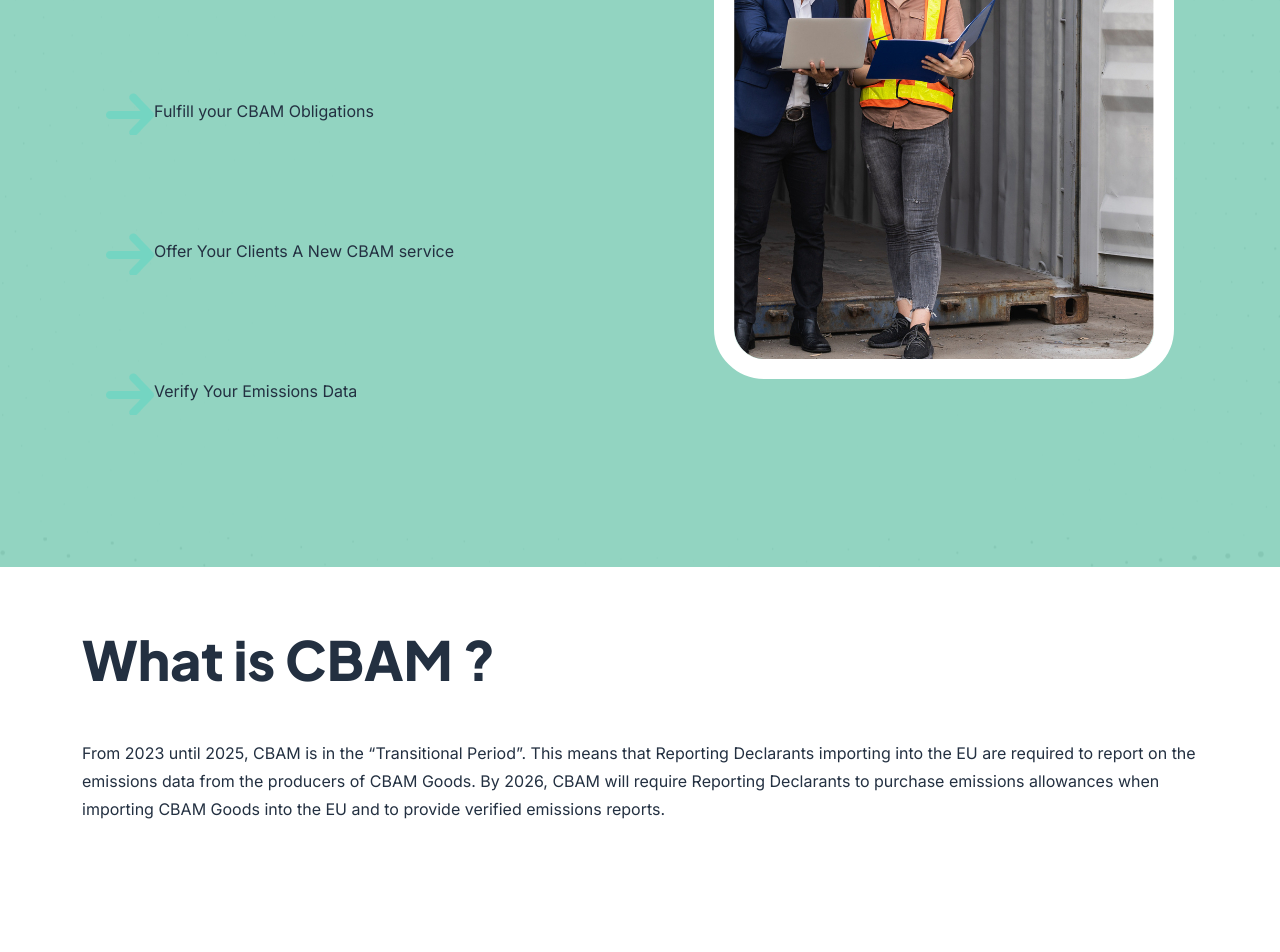
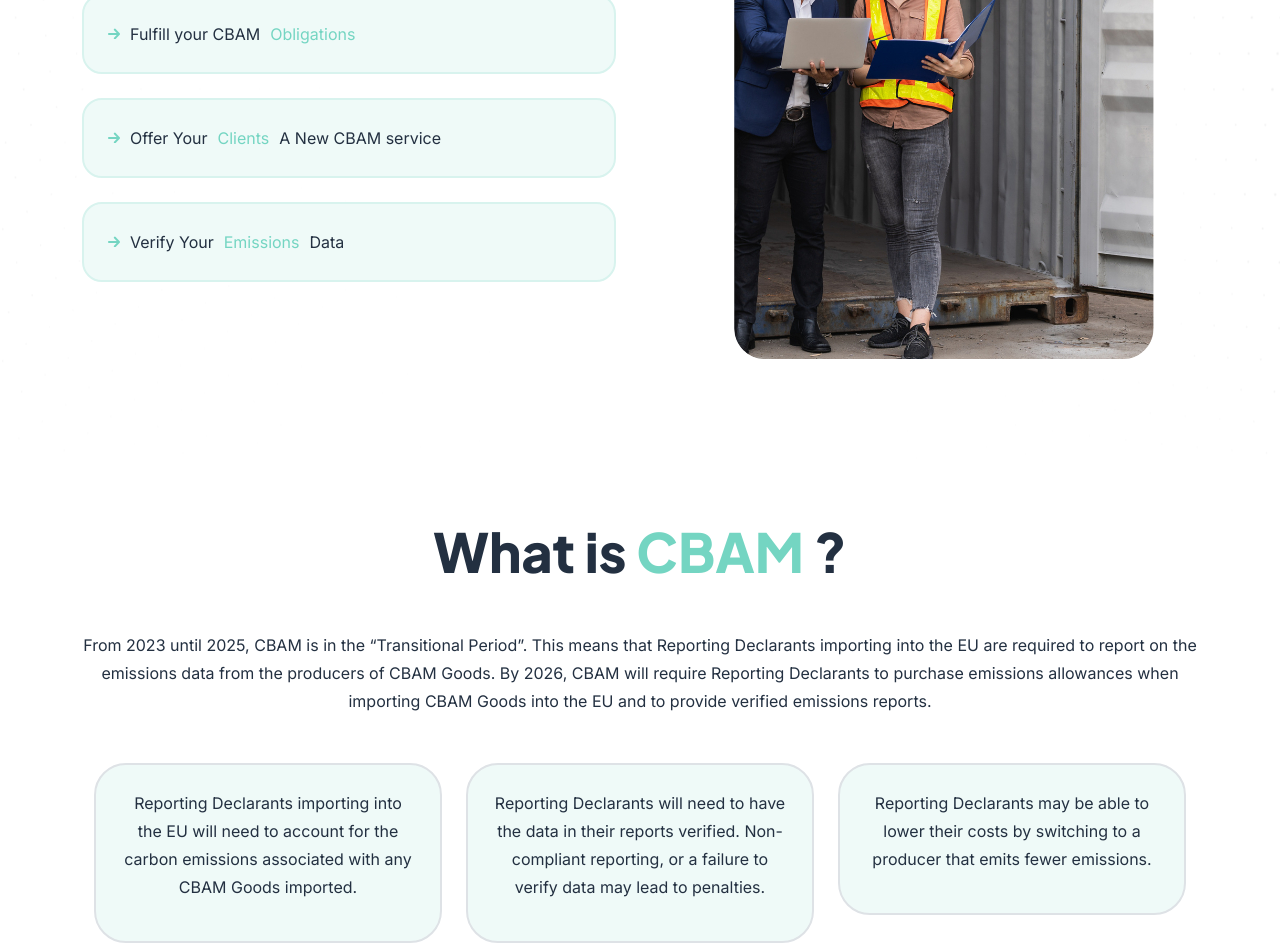
Before and after one commit to ArtemWebsite/Artem, a Next.js app: page /cbam-declarants in a window 1280 px wide. Shown: the part 520-1472 px from the top of the page. Built offline with nearby package versions, Linux system fonts and the light colour scheme.

Commit message:
cbam declarent working

```diff
--- a/components/pages/cbam-declarants/cbam-declarants.jsx
+++ b/components/pages/cbam-declarants/cbam-declarants.jsx
@@ -18,26 +18,39 @@ const CbamImporterMain = () => {
       >
         <div className="container">
           <div className="row al-center">
-            <div className="row">
+            <div className="row align-items-center">
               <div className="col-lg-6">
                 <div className="cbam_img_with_text-left">
                   <div className="cbam_img_with_text-left-title">
-                  <h2 className="mb-5">
+                    <h3 className="mb-5">
                       Pioneer cross-border
-                    <span className="color-green-artm"> CBAM </span> Compliance for the Declarant
-                  </h2>
+                      <span className="color-green-artm"> CBAM </span>{" "}
+                      Compliance for the Declarant
+                    </h3>
                   </div>
                 </div>
-                <div className="t-left mt-100">
-                  <div className="dflex bg-light-green-artm mt-5 mb-5 p-4 display-7"><img className="icon-small" src={cbamArrow.src} />Fulfill your CBAM <span className="color-green-artm">Obligations</span></div>
-                  <div className="dflex bg-light-green-artm mt-5 mb-5 p-4 display-7"><img className="icon-small" src={cbamArrow.src} />Offer Your <span className="color-green-artm">Clients</span> A New CBAM service</div>
-                  <div className="dflex bg-light-green-artm mt-5 mb-5 p-4 display-7"><img className="icon-small" src={cbamArrow.src} />Verify Your <span className="color-green-artm">Emissions</span> Data</div>
+                <div className="t-left mt-60">
+                  <div className="dflex bg-light-green-artm mt-3 mb-4 p-4 display-7">
+                    <img className="icon-small" src={cbamArrow.src} />
+                    Fulfill your CBAM{" "}
+                    <span className="color-green-artm">Obligations</span>
+                  </div>
+                  <div className="dflex bg-light-green-artm mt-3 mb-4 p-4 display-7">
+                    <img className="icon-small" src={cbamArrow.src} />
+                    Offer Your <span className="color-green-artm">
+                      Clients
+                    </span>{" "}
+                    A New CBAM service
+                  </div>
+                  <div className="dflex bg-light-green-artm mt-3 mb-4 p-4 display-7">
+                    <img className="icon-small" src={cbamArrow.src} />
+                    Verify Your{" "}
+                    <span className="color-green-artm">Emissions</span> Data
+                  </div>
                 </div>
               </div>
               <div className="col-lg-6 ">
-                <div
-                  className="cbam_img_with_text-right t-right dark_image"
-                >
+                <div className="cbam_img_with_text-right t-right dark_image">
                   <img src={img1.src} alt="img-with-text" />
                 </div>
               </div>
@@ -50,13 +63,55 @@ const CbamImporterMain = () => {
         <div className="container  bg-white rounded">
           <div className="row al-center">
             <div className="col-xl-12">
-              <div className="cbam__banner_text">
-              <h2 className="mb-5">
+              <div className="cbam__banner_text mb-5">
+                <h2 className="mb-5 text-center">
                   What is
                   <span className="color-green-artm"> CBAM </span> ?
                 </h2>
-                <p>From 2023 until 2025, CBAM is in the “Transitional Period”. This means that Reporting Declarants importing into the EU are required to report on the emissions data from the producers of CBAM Goods. By 2026, CBAM will require Reporting Declarants to purchase emissions allowances when importing CBAM Goods into the EU and to provide verified emissions reports.
+                <p className="text-center">
+                  From 2023 until 2025, CBAM is in the “Transitional Period”.
+                  This means that Reporting Declarants importing into the EU are
+                  required to report on the emissions data from the producers of
+                  CBAM Goods. By 2026, CBAM will require Reporting Declarants to
+                  purchase emissions allowances when importing CBAM Goods into
+                  the EU and to provide verified emissions reports.
                 </p>
+              </div>
+              <div className="container">
+                <div className="row">
+                  <div className="col-lg-4 col-md-6 rounded">
+                    <div className="col-xl-12  p-4 rounded-5 border border-2  bg-light-green-artm">
+                      <div className="cbam__banner_text">
+                        <p className="text-center">
+                          Reporting Declarants importing into the EU will need
+                          to account for the carbon emissions associated with
+                          any CBAM Goods imported.
+                        </p>
+                      </div>
+                    </div>
+                  </div>
+                  <div className="col-lg-4 col-md-6 rounded">
+                    <div className="col-xl-12  p-4 rounded-5 border border-2  bg-light-green-artm">
+                      <div className="cbam__banner_text">
+                        <p className="text-center">
+                          Reporting Declarants will need to have the data in
+                          their reports verified. Non-compliant reporting, or a
+                          failure to verify data may lead to penalties.
+                        </p>
+                      </div>
+                    </div>
+                  </div>
+                  <div className="col-lg-4 col-md-6 rounded">
+                    <div className="col-xl-12  p-4 rounded-5 border border-2  bg-light-green-artm">
+                      <div className="cbam__banner_text">
+                        <p className="text-center">
+                          Reporting Declarants may be able to lower their costs
+                          by switching to a producer that emits fewer emissions.
+                        </p>
+                      </div>
+                    </div>
+                  </div>
+                </div>
               </div>
             </div>
           </div>
```
Also changed, not shown: public/assets/sass/style.css. Lines whose indentation alone changed are shown as unchanged.
